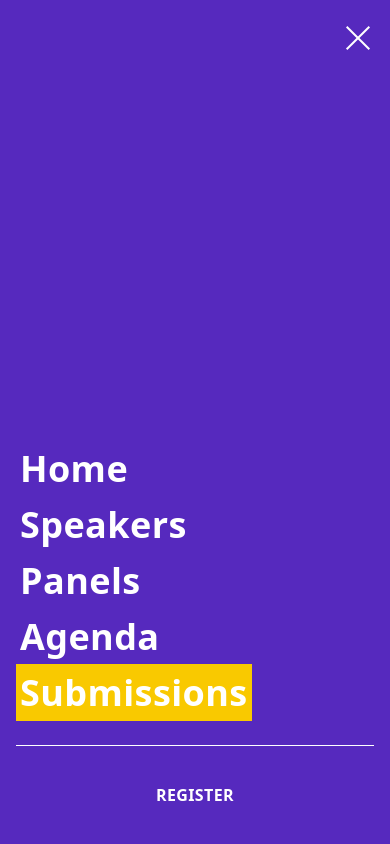
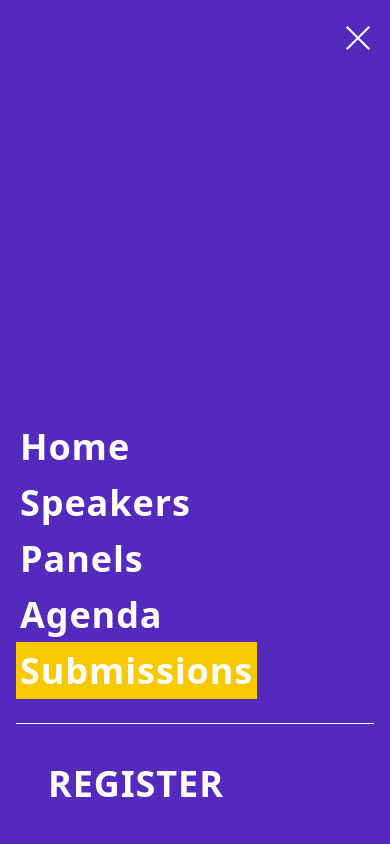
Before and after one commit to msunji/idas-conf, a Next.js app: page /submissions in a window 390 px wide. Both pictures are taken after a click on the element 358 px from the left and 22 px from the top of the page. Shown: the top 844 px of the page. Built offline with nearby package versions, Linux system fonts and the light colour scheme.

Commit message:
Add registration link, make button larger on smaller screens

```diff
--- a/components/layout/Navigation.js
+++ b/components/layout/Navigation.js
@@ -24,11 +24,18 @@ const Logo = () => {
   );
 };
 
-const RegistrationBtn = () => {
+const RegistrationBtn = ({ closeMobile }) => {
   return (
-    <button className="rounded-full uppercase bg-transparent bg-magenta text-white py-1 px-4 font-semibold transition ease-in duration-200 hover:bg-yellow">
-      Register
-    </button>
+    <Link href="/#registration">
+      <a>
+        <button
+          className="rounded-full uppercase bg-transparent bg-magenta text-white py-2 px-8 font-semibold transition ease-in duration-200 hover:bg-yellow tablet:py-1 tablet:px-4"
+          onClick={closeMobile}
+        >
+          Register
+        </button>
+      </a>
+    </Link>
   );
 };
 
@@ -64,7 +71,9 @@ const Navigation = () => {
   }, [clientWindowHeight]);
 
   return (
-    <nav className={`fixed top-0 left-0 z-10 w-screen ${navBg}`}>
+    <nav
+      className={`fixed top-0 left-0 z-10 w-screen ${navBg} text-4xl tablet:text-base`}
+    >
       <div className={`container relative tablet:hidden`}>
         <div
           className="absolute right-0 pt-8 px-[inherit]"
@@ -94,7 +103,7 @@ const Navigation = () => {
         } tablet:flex tablet:flex-row tablet:h-auto tablet:justify-between tablet:items-center tablet:text-blue300 tablet:bg-transparent`}
       >
         <Logo />
-        <ul className="text-4xl gap-4 flex flex-col tablet:w-auto tablet:flex-row tablet:text-base">
+        <ul className="gap-4 flex flex-col tablet:w-auto tablet:flex-row">
           {routes.map(({ page, route }) => (
             <Link key={page} href={route} passHref>
               <a className="hover:no-underline" onClick={closeMobile}>
@@ -112,7 +121,7 @@ const Navigation = () => {
           ))}
         </ul>
         <div className="h-px w-full my-8 bg-white block tablet:hidden" />
-        <RegistrationBtn />
+        <RegistrationBtn closeMobile={closeMobile} />
       </div>
     </nav>
   );
```
